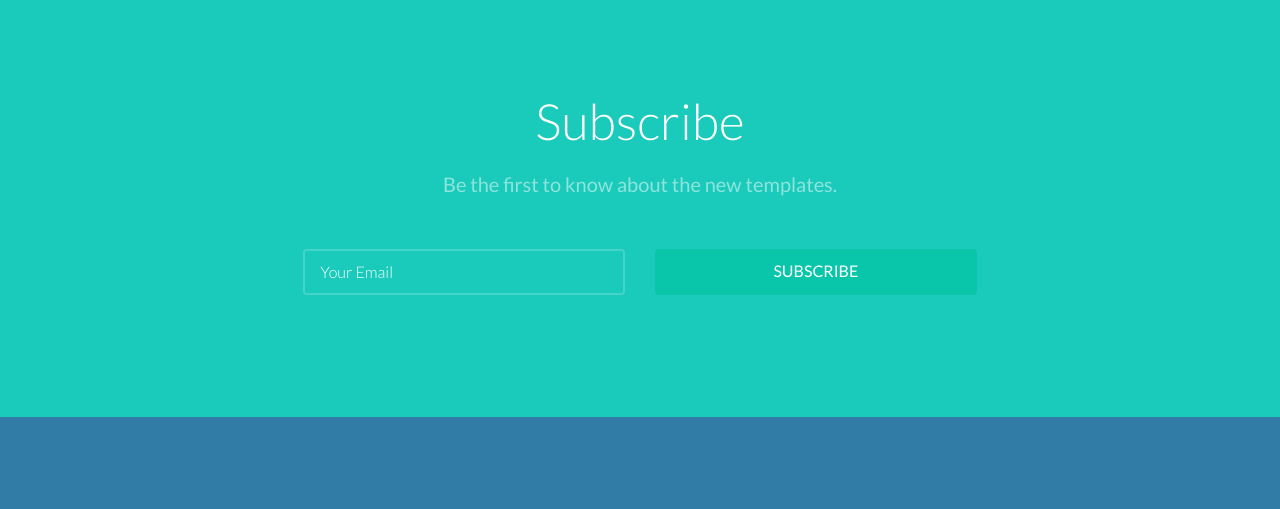
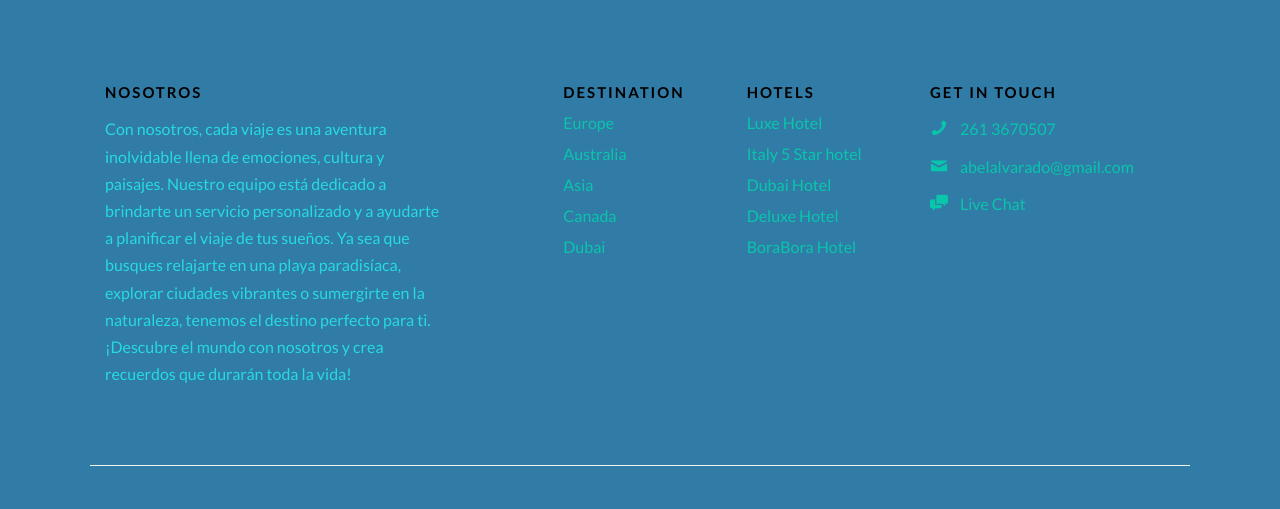
Before and after one commit to AbelEmir11/Viajero, a plain HTML site: page pricing.html in a window 1280 px wide. Shown: the part 2770-3279 px from the top of the page. Drawn offline with Linux system fonts and the light colour scheme; files whose address does not match are found by name.

Commit message:
fixed varios

```diff
--- a/pricing.html
+++ b/pricing.html
@@ -249,31 +249,6 @@
 	</div>
 
 
-	<div id="gtco-subscribe">
-		<div class="gtco-container">
-			<div class="row animate-box">
-				<div class="col-md-8 col-md-offset-2 text-center gtco-heading">
-					<h2>Subscribe</h2>
-					<p>Be the first to know about the new templates.</p>
-				</div>
-			</div>
-			<div class="row animate-box">
-				<div class="col-md-8 col-md-offset-2">
-					<form class="form-inline">
-						<div class="col-md-6 col-sm-6">
-							<div class="form-group">
-								<label for="email" class="sr-only">Email</label>
-								<input type="email" class="form-control" id="email" placeholder="Your Email">
-							</div>
-						</div>
-						<div class="col-md-6 col-sm-6">
-							<button type="submit" class="btn btn-default btn-block">Subscribe</button>
-						</div>
-					</form>
-				</div>
-			</div>
-		</div>
-	</div>
 
 	<footer id="gtco-footer" role="contentinfo">
 		<div class="gtco-container">
@@ -281,8 +256,14 @@
 
 				<div class="col-md-4">
 					<div class="gtco-widget">
-						<h3>About Us</h3>
-						<p>Lorem ipsum dolor sit amet consectetur adipisicing elit. Tempore eos molestias quod sint ipsum possimus temporibus officia iste perspiciatis consectetur in fugiat repudiandae cum. Totam cupiditate nostrum ut neque ab?</p>
+						<h3>Nosotros</h3>
+						<p style="color: rgb(39, 218, 224);">
+							Con nosotros, cada viaje es una aventura inolvidable llena de emociones,
+							cultura y paisajes. Nuestro equipo está dedicado a brindarte
+							 un servicio personalizado y a ayudarte a planificar el viaje de tus sueños. Ya sea que busques
+							 relajarte en una playa paradisíaca, explorar ciudades vibrantes o sumergirte en la naturaleza,
+							 tenemos el destino perfecto para ti. ¡Descubre el mundo con nosotros y crea recuerdos que durarán toda la vida!
+						</p>
 					</div>
 				</div>
 
@@ -316,8 +297,8 @@
 					<div class="gtco-widget">
 						<h3>Get In Touch</h3>
 						<ul class="gtco-quick-contact">
-							<li><a href="#"><i class="icon-phone"></i> +1 234 567 890</a></li>
-							<li><a href="#"><i class="icon-mail2"></i> info@freehtml5.co</a></li>
+							<li><a href="#"><i class="icon-phone"></i> 261 3670507</a></li>
+							<li><a href="#"><i class="icon-mail2"></i> abelalvarado@gmail.com</a></li>
 							<li><a href="#"><i class="icon-chat"></i> Live Chat</a></li>
 						</ul>
 					</div>
@@ -328,8 +309,8 @@
 			<div class="row copyright">
 				<div class="col-md-12">
 					<p class="pull-left">
-						<small class="block">&copy; 2016 Free HTML5. All Rights Reserved.</small>
-						<small class="block">Designed by <a href="https://freehtml5.co/" target="_blank">freehtml5.co</a> Demo Images: <a href="http://unsplash.com/" target="_blank">Unsplash</a></small>
+						<small class="block">&copy; 2025 Abel Alvarado Dev</small>
+
 					</p>
 					<p class="pull-right">
 						<ul class="gtco-social-icons pull-right">
```
Also changed, not shown: destination.html (+10 -29 lines).
